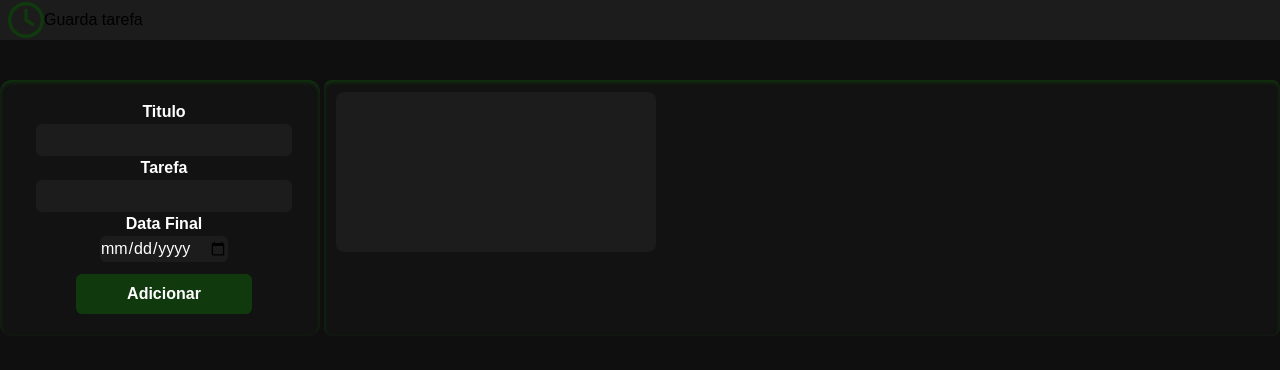
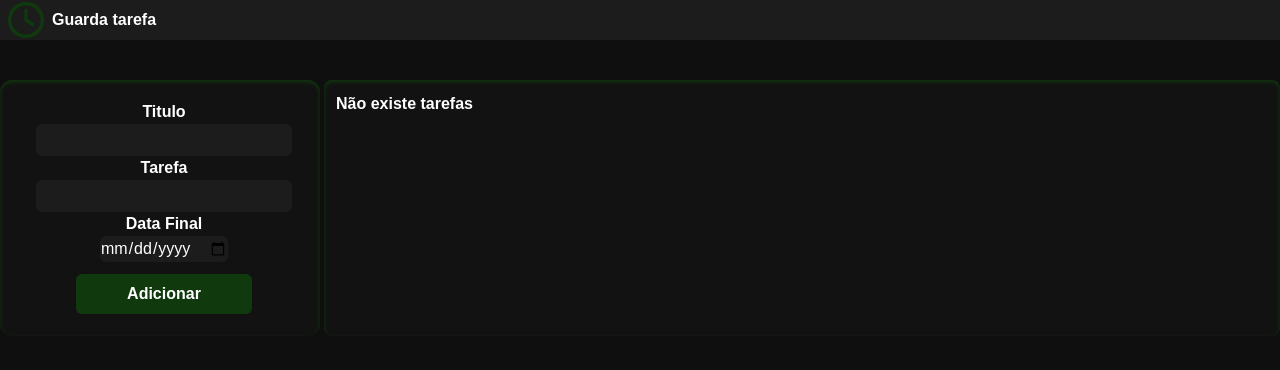
Before and after one commit to Igorrafael90/GuardaTarefas, a Next.js app: page / in a window 1280 px wide. Shown: the top 370 px of the page. Built offline with nearby package versions, Linux system fonts and the light colour scheme.

Commit message:
Verficação + Carregamento de tarefas

```diff
--- a/app/page.tsx
+++ b/app/page.tsx
@@ -20,9 +20,9 @@ export default function Home() {
 
   return (
     <>
-      <header className="w-full bg-Cinza h-10 flex items-center">
-        <FontAwesomeIcon className="ml-2 h-9 text-Verde" icon={faClock}/>
-        <h1>Guarda tarefa</h1>
+      <header className="w-full bg-Cinza h-10 flex items-center space-x-2">
+        <FontAwesomeIcon className="ml-2 h-9 text-Verde" icon={faClock} />
+        <h1 className="text-white font-bold">Guarda tarefa</h1>
       </header>
       <main className="w-full h-full flex items-center justify-center">
         <section className="w-full flex mt-10 space-x-1">
@@ -34,14 +34,21 @@ export default function Home() {
             <label className="font-bold">Data Final</label>
             <input className="block bg-Cinza w-32 rounded-md" name="dataF" value={DataF} onChange={(e) => setDataF(e.target.value)} type="date" />
             <button className="bg-Verde p-2 mt-3 rounded-md w-44 font-bold" onClick={() => addTask(Title, Content, DataF, Tasks, setTasks, setTitle, setContent, setDataF)}>
-            Adicionar
-          </button>
+              Adicionar
+            </button>
           </div>
-          <div className="bg-CinzaM w-3/4 rounded-lg shadow-Verde shadow-inner grid grid-cols-3 p-3">
-            <div className="bg-Cinza w-80 h-40 rounded-lg">
-              <h1></h1>
-              <p></p>
-            </div>
+          <div className="bg-CinzaM w-3/4 rounded-lg shadow-Verde shadow-inner grid grid-cols-2 p-3">
+            {Tasks.length == 0 ? (
+              <p className="text-white font-extrabold">Não existe tarefas</p>
+            ) : (
+              Tasks.map((task, index) => (
+                <div className="bg-Cinza w-80 h-40 rounded-lg flex flex-col p-2 mb-5">
+                  <h1>{task.Title}</h1>
+                  <p className="break-words">{task.Content}</p>
+                  <p className="relative top-16">{task.DataF}</p>
+                </div>
+              ))
+            )}
           </div>
         </section>
       </main>
```
